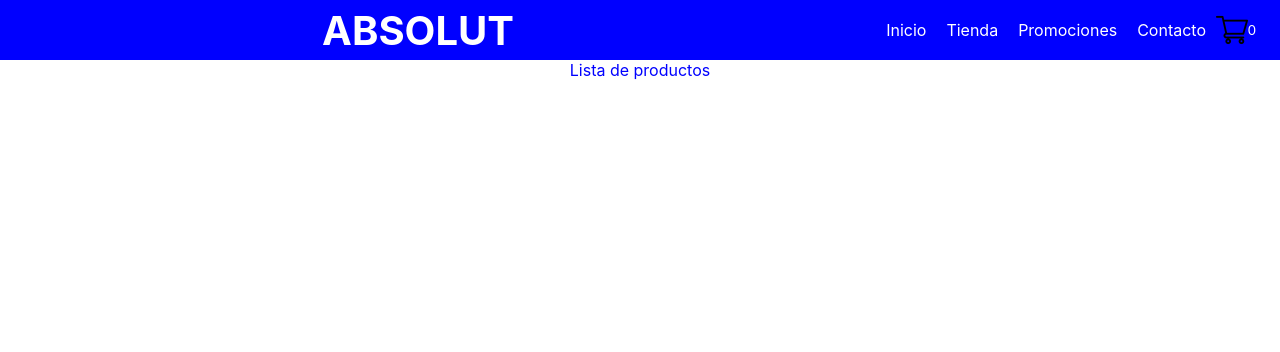
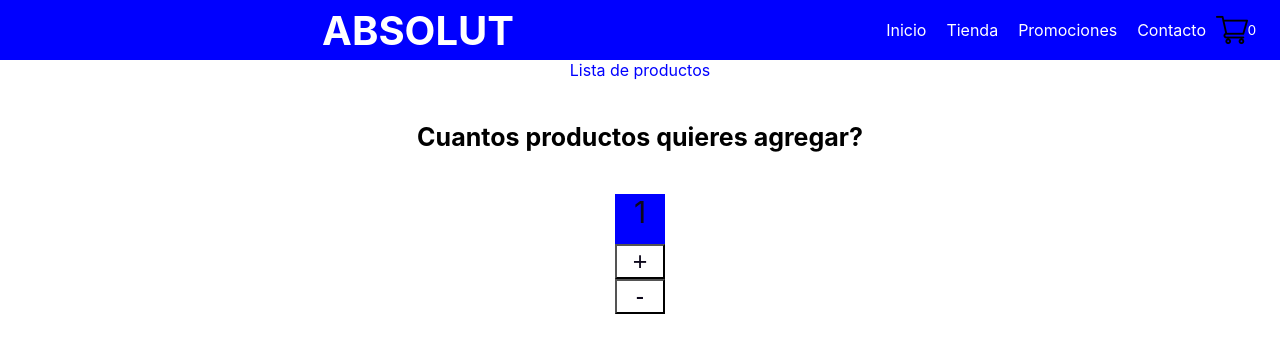
Before and after one commit to RichardAlbornoz/absolut-ecommerce, a React (Create React App) app: page / in a window 1280 px wide. Shown: the top 352 px of the page. Built offline with nearby package versions, Linux system fonts and the light colour scheme.

Commit message:
ItemCount

```diff
--- a/src/App.css
+++ b/src/App.css
@@ -5,6 +5,12 @@
 .App-logo {
   height: 40vmin;
   pointer-events: none;
+}
+
+.hProductos {
+  display: flex;
+  justify-content: center;
+  font-size: 25px;
 }
 
 @media (prefers-reduced-motion: no-preference) {
--- a/src/App.js
+++ b/src/App.js
@@ -1,12 +1,35 @@
-import './App.css';
+ import {useState} from "react";
+ import './App.css'
  import NavBar from './components/navBar/navBar';
-import ListContainer from './components/ItemListContainer/ItemListContainer.js';
+ import ListContainer from './components/ItemListContainer/ItemListContainer';
+ import StockContador from "./components/ItemCount/itemCount";
+
 
  function App() {
+
+   const [productos, setProductos]= useState (1)
+
+   const add = () => {
+     if (productos>10) {alert ('No hay tantos productos disponibles')}
+   else {
+     setProductos (productos+1)
+   }
+   }
+   const remove = ()=>{
+     if (productos>1){
+       setProductos (productos-1)
+     } else {
+       alert ('No puedes agregar menos de 1 producto al carrito!')
+     }
+   }
+
+
    return (
      <><NavBar />
      <div>
        <ListContainer text="Lista de productos" />
+       <h5 className="hProductos">Cuantos productos quieres agregar?</h5>
+       <StockContador value={productos} sumarProducto={add} quitarProducto ={remove}/>
      </div></>
    );
  }
--- /dev/null
+++ b/src/components/ItemCount/itemCount.css
@@ -0,0 +1,21 @@
+.pCount {
+    font-size: 30px;
+    background-color: blue;
+    color: #0c071a;
+    display: flex;
+    justify-content: center;
+    height: 50px;
+    width: 50px;
+    margin: 0 auto;
+}
+
+.btnCount {
+    background-color: white;
+    color: #0c071a;
+    font-size: 25px ;
+    display: flex;
+    justify-content: center;
+    align-items: center;
+    margin: 0 auto;
+    width: 50px;
+}
--- /dev/null
+++ b/src/components/ItemCount/itemCount.js
@@ -0,0 +1,12 @@
+import './itemCount.css';
+
+const StockContador= ({sumarProducto,value,quitarProducto}) => {
+    return (
+      <div className="containerCount">
+          <p className="pCount">{value}</p>
+          <button onClick ={sumarProducto} className="btnCount">+</button>
+          <button onClick ={quitarProducto} className="btnCount">-</button>
+      </div>
+    );
+  }
+  export default StockContador;
```
Lines whose indentation alone changed are shown as unchanged.
